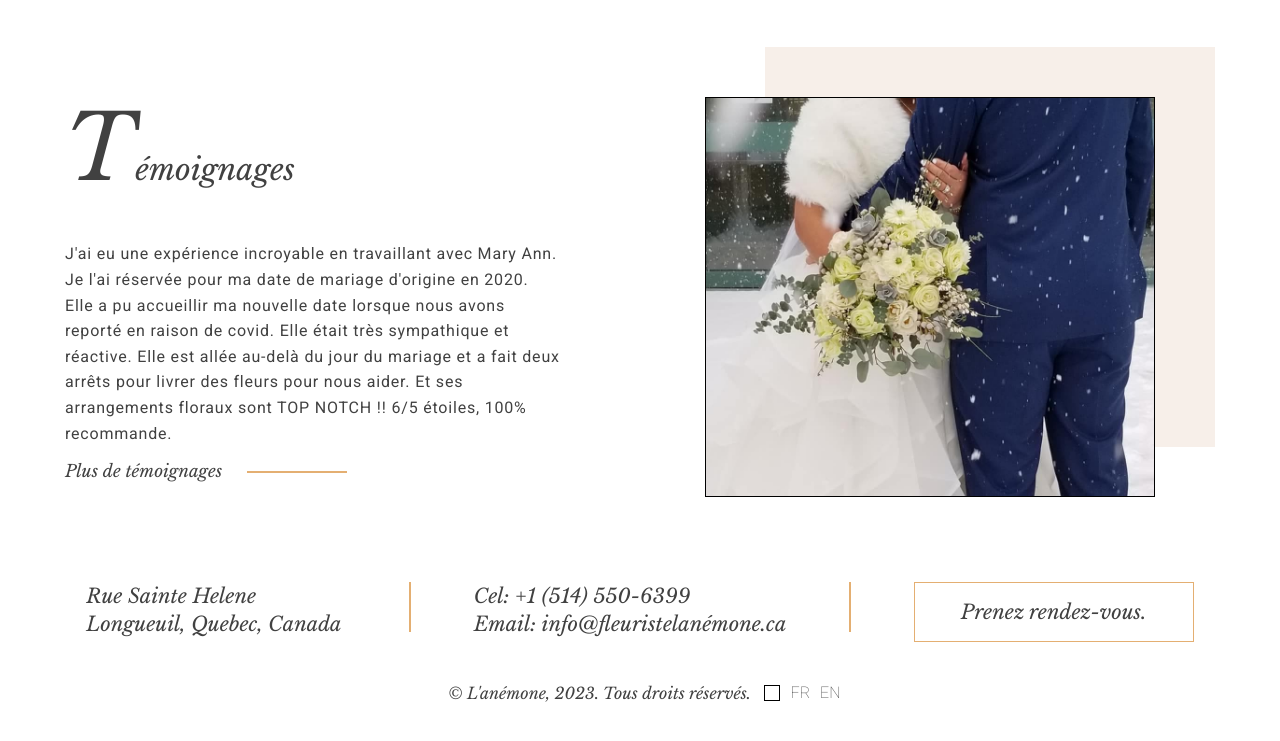
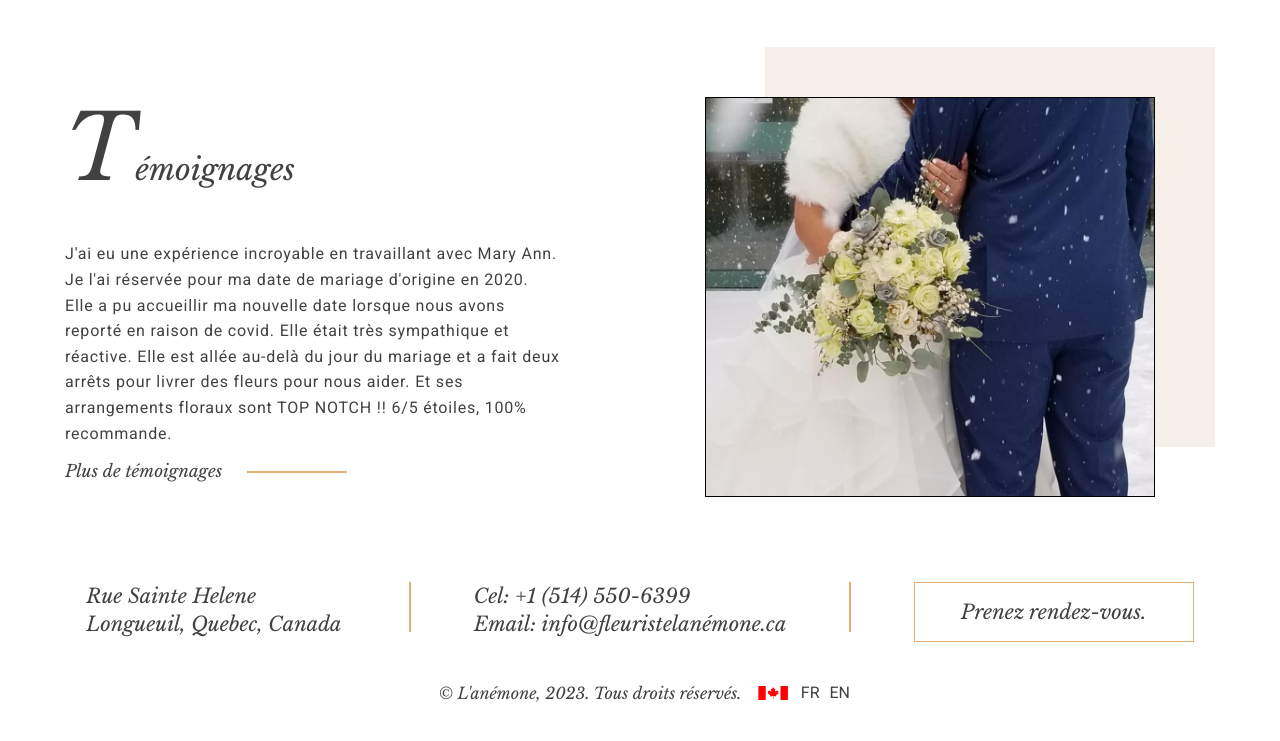
Before and after one commit to BrayantMalagon/lanemone, a plain HTML site: page index.html in a window 1280 px wide. Shown: the part 1583-2324 px from the top of the page. Drawn offline with nearby package versions, Linux system fonts and the light colour scheme.

Commit message:
actualizacion

```diff
--- a/css/styles.css
+++ b/css/styles.css
@@ -284,7 +284,6 @@
 }
 .copyright {
   width: 100%;
-  /* margin-top: 50px; */
   font-weight: 400;
   font-size: 16px;
   display: flex;
@@ -315,13 +314,10 @@
   flex-direction: row;
   justify-content: center;
   align-items: center;
-  /* width: 100%; */
   max-width: 100px;
 }
 .language__icon {
-  width: 16px;
-  height: 16px;
-  border: 1px solid black;
+  height: 14px;
 }
 .language__list {
   display: flex;
@@ -337,7 +333,7 @@
 .language__link {
   font-family: 'Roboto', serif;
   color: #414141;
-  font-weight: 200;
+  font-weight: 400;
   font-size: 16px;
   text-decoration: none;
 }
@@ -365,10 +361,7 @@
     max-width: 330px;
   }
   .box-c-lang {
-    /* display: flex; */
     flex-direction: row;
-    /* justify-content: center; */
-    /* align-items: center; */
   }
 }
 @media screen and (min-width: 768px) {
--- a/index.html
+++ b/index.html
@@ -197,7 +197,9 @@
       <div class="box-c-lang">
         <div class="copyright">© L'anémone, 2023. Tous droits réservés.</div>
         <div class="language">
-          <div class="language__icon"></div>
+          <svg class="language__icon">
+              <use href="./imgs/symbol-defs.svg#icon-canada"></use>
+          </svg>
           <ul class="language__list">
             <li class="language__item">
               <a class="language__link" href="./index.html">FR</a>
```
Also changed, not shown: imgs/symbol-defs.svg (added).
